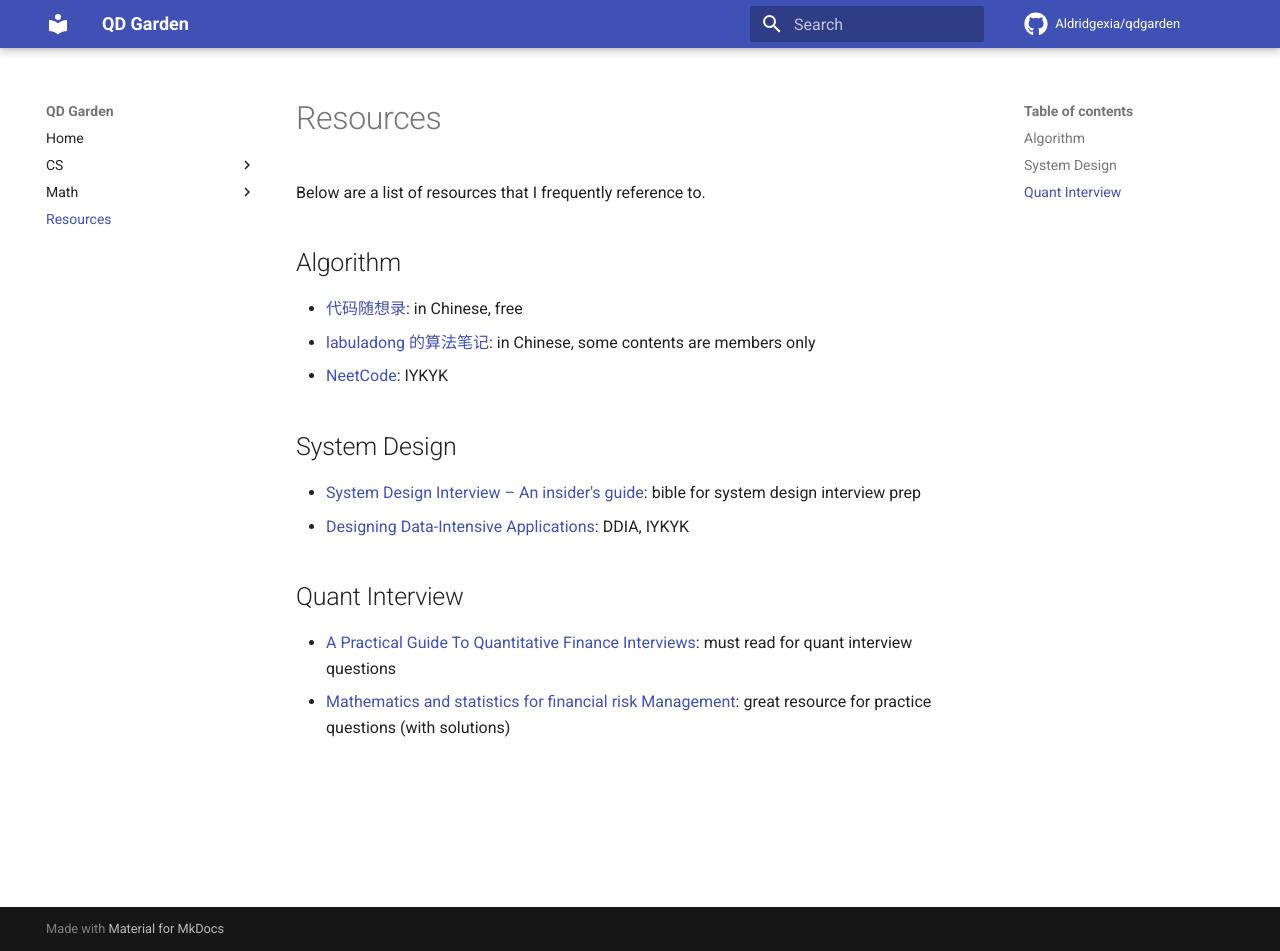
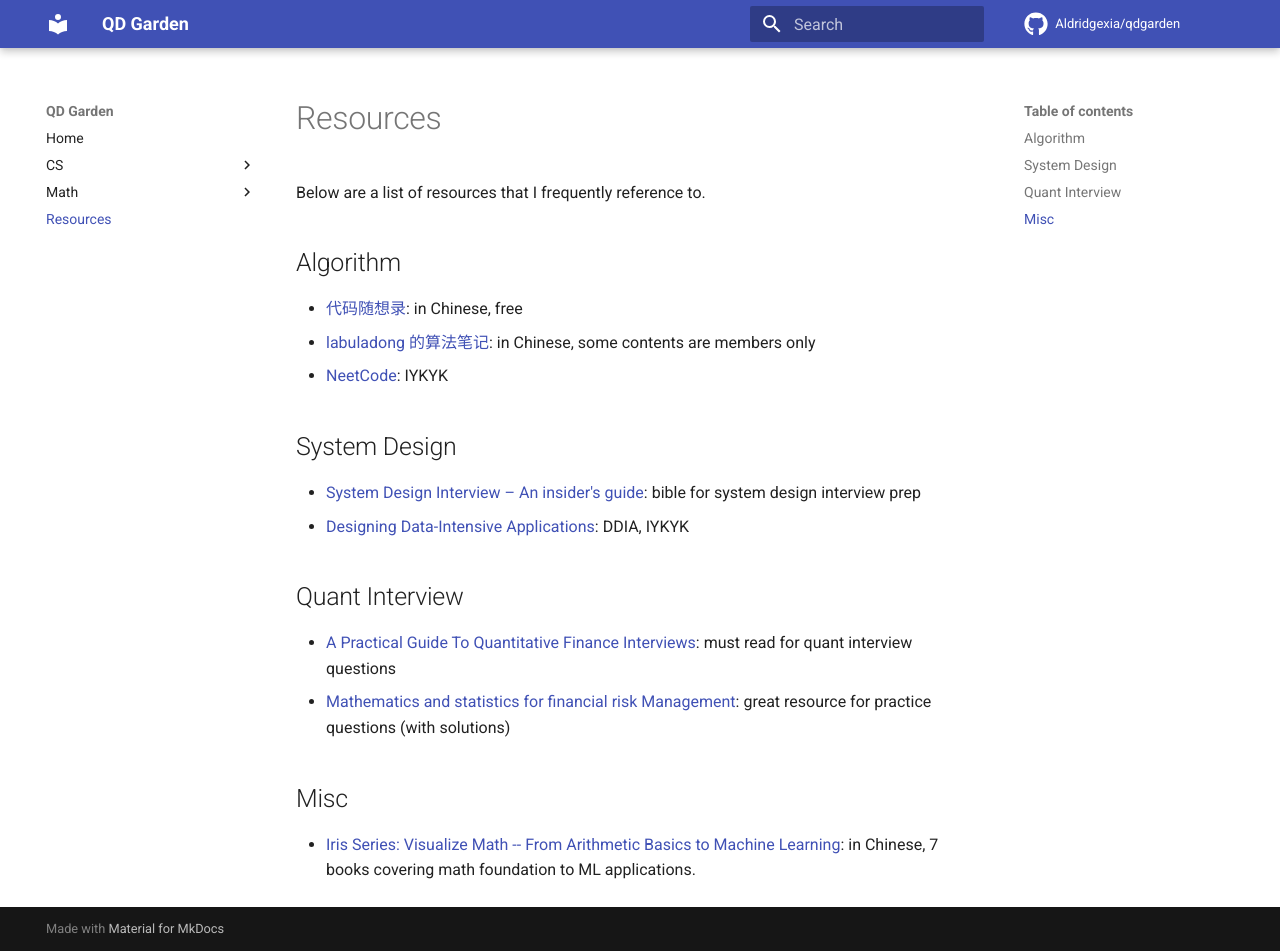
Before and after one commit to Aldridgexia/qdgarden, an MkDocs documentation site: the page built from docs/resources.md, in a window 1280 px wide and 951 px high. Built offline with MkDocs 1.6.1 and Material for MkDocs 9.7.7, drawn with Linux system fonts in a browser that asks for light colours; comment, search, counter and statistics services are not loaded.

Commit message:
add misc

```diff
--- a/docs/resources.md
+++ b/docs/resources.md
@@ -12,3 +12,6 @@
 ## Quant Interview
 - [A Practical Guide To Quantitative Finance Interviews](https://www.amazon.com/Practical-Guide-Quantitative-Finance-Interviews/dp/1735028800/): must read for quant interview questions
 - [Mathematics and statistics for financial risk Management](https://www.amazon.com/Mathematics-Statistics-Financial-Risk-Management/dp/1118750292/): great resource for practice questions (with solutions)
+
+## Misc
+- [Iris Series: Visualize Math -- From Arithmetic Basics to Machine Learning](https://github.com/Visualize-ML): in Chinese, 7 books covering math foundation to ML applications.
```
